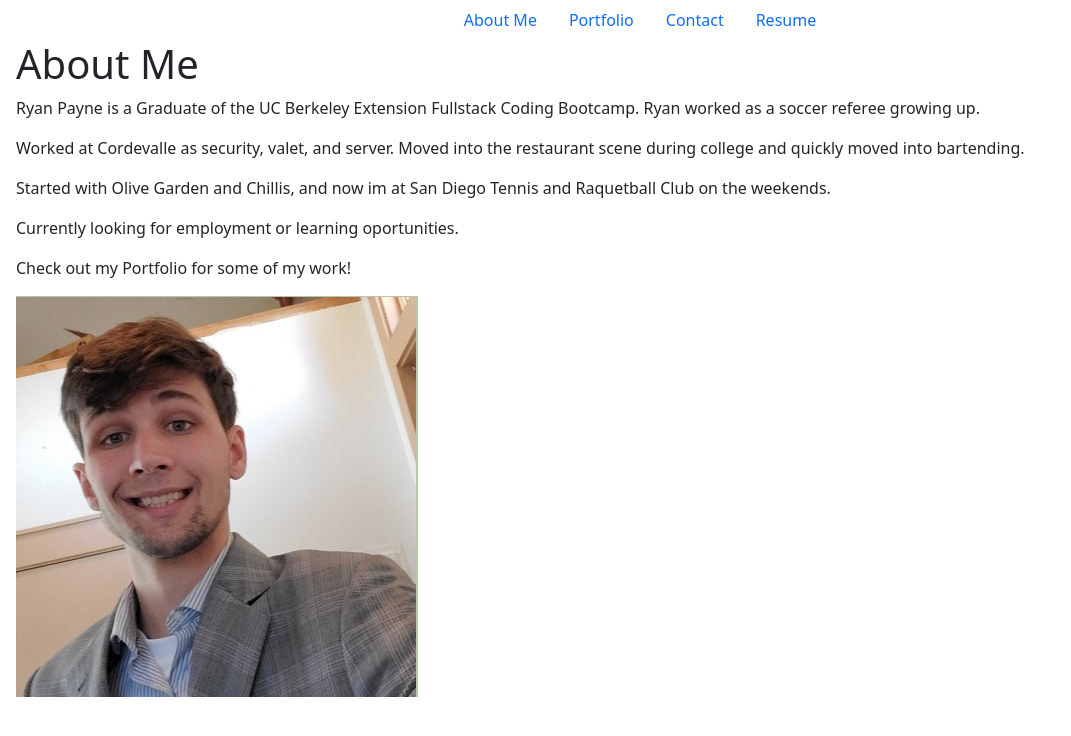
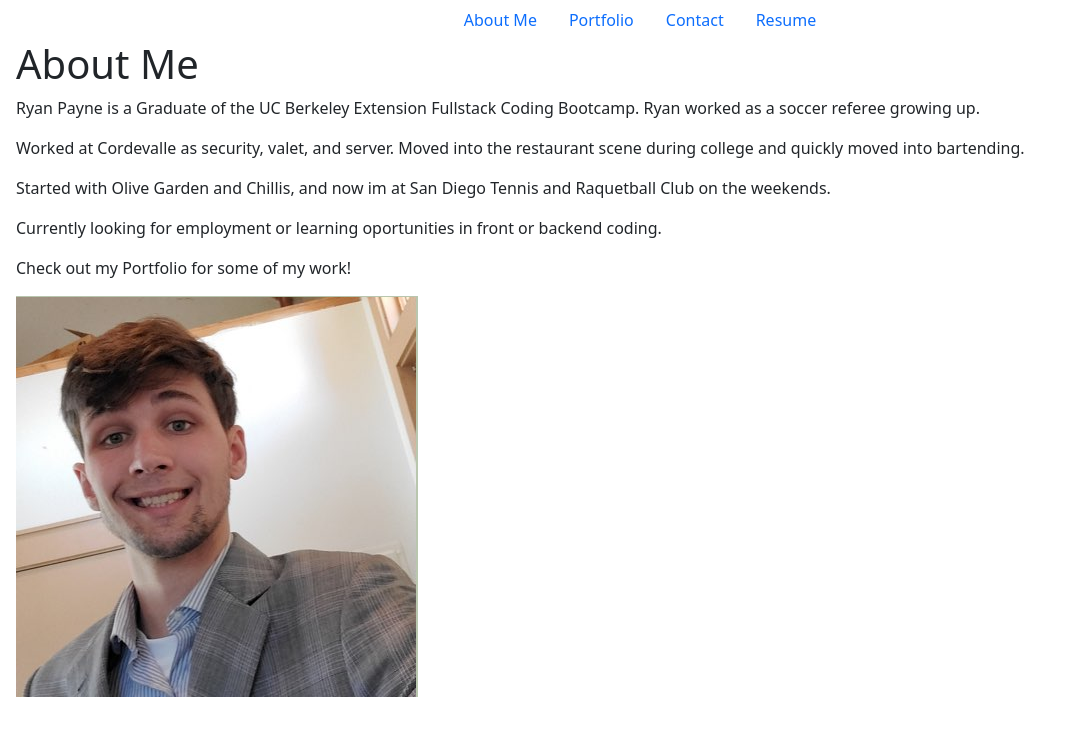
Before and after one commit to Popiuy/React-Portfolio, a React (Vite) app: page / in a window 1280 px wide. Shown: the top 736 px of the page, without its empty margins (0-1071 px from the left). Built offline with nearby package versions, Linux system fonts and the light colour scheme.

Commit message:
added to my about page

```diff
--- a/src/components/pages/About.jsx
+++ b/src/components/pages/About.jsx
@@ -5,7 +5,7 @@ export default function About() {
             <p>Ryan Payne is a Graduate of the UC Berkeley Extension Fullstack Coding Bootcamp. Ryan worked as a soccer referee growing up.  </p>
             <p>Worked at Cordevalle as security, valet, and server. Moved into the restaurant scene during college and quickly moved into bartending. </p>
             <p>Started with Olive Garden and Chillis, and now im at San Diego Tennis and Raquetball Club on the weekends. </p>
-            <p>Currently looking for employment or learning oportunities. </p>
+            <p>Currently looking for employment or learning oportunities in front or backend coding. </p>
             <p>Check out my Portfolio for some of my work!</p>
             <img src="/images/Portfolio-Headshot.png" alt="Profile Photo" />
         </div>
```
